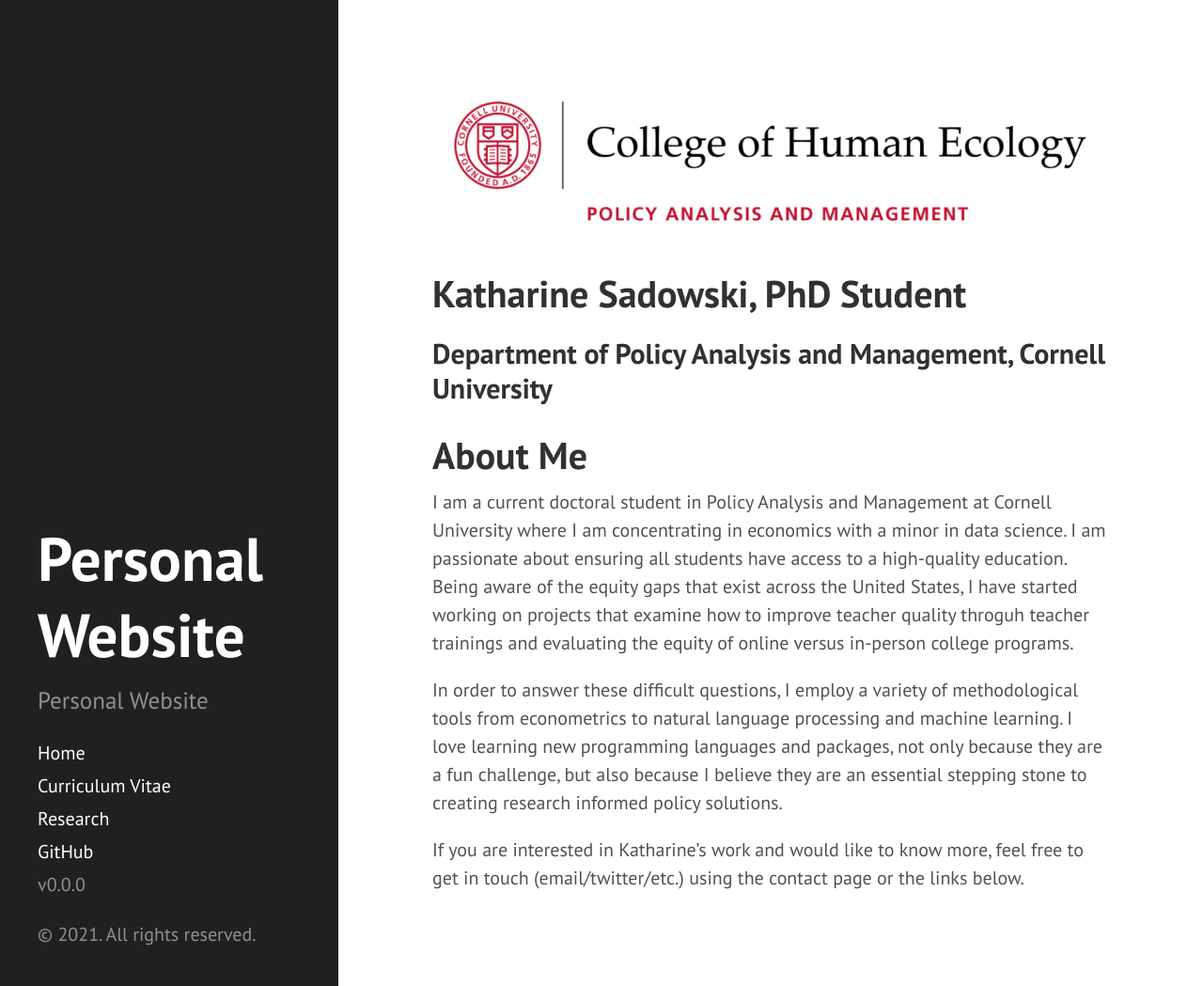
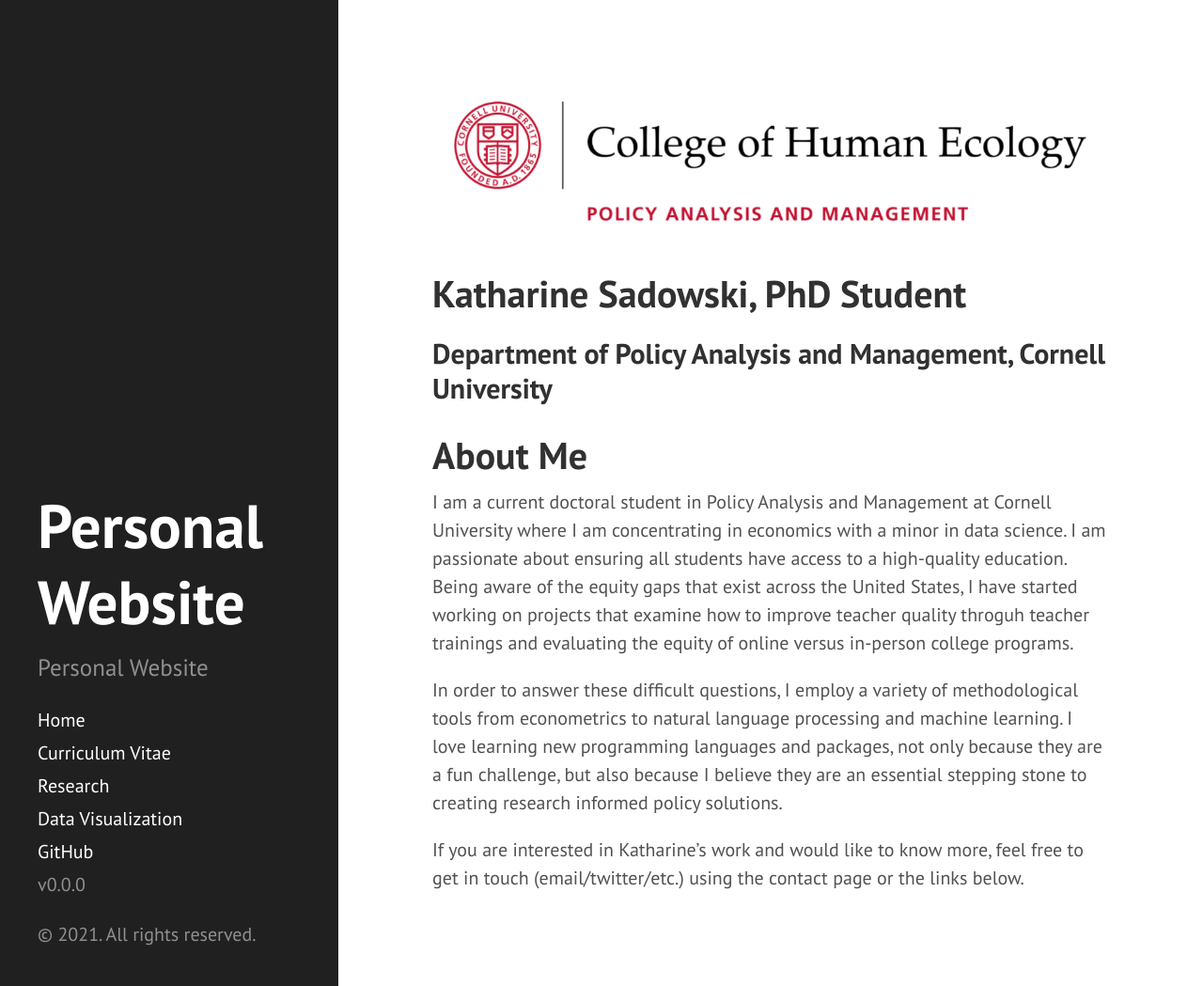
Before and after one commit to kcsadow/website, a Jekyll site: the page built from index.md, in a window 1280 px wide and 1049 px high. Shown: the whole window at 94% size. Built offline with Jekyll 4.4.1, drawn with Linux system fonts in a browser that asks for light colours; the list of posts is cut into pages by our own code.

Commit message:
Update sidebar.html

```diff
--- a/_includes/sidebar.html
+++ b/_includes/sidebar.html
@@ -13,6 +13,7 @@
       <a class="sidebar-nav-item{% if page.url == site.baseurl %} active{% endif %}" href="{{ site.baseurl }}">Home</a>
       <a class="sidebar-nav-item {% if page.url == node.url %} active{% endif %}" href="{{ '/cv' | prepend: site.baseurl }}">Curriculum Vitae</a>
       <a class="sidebar-nav-item {% if page.url == node.url %} active{% endif %}" href="{{ '/research' | prepend: site.baseurl }}">Research</a>
+      <a class="sidebar-nav-item {% if page.url == node.url %} active{% endif %}" href="{{ '/dataviz' | prepend: site.baseurl }}">Data Visualization</a>
 
       {% comment %}
         The code below dynamically generates a sidebar nav of pages with
```
